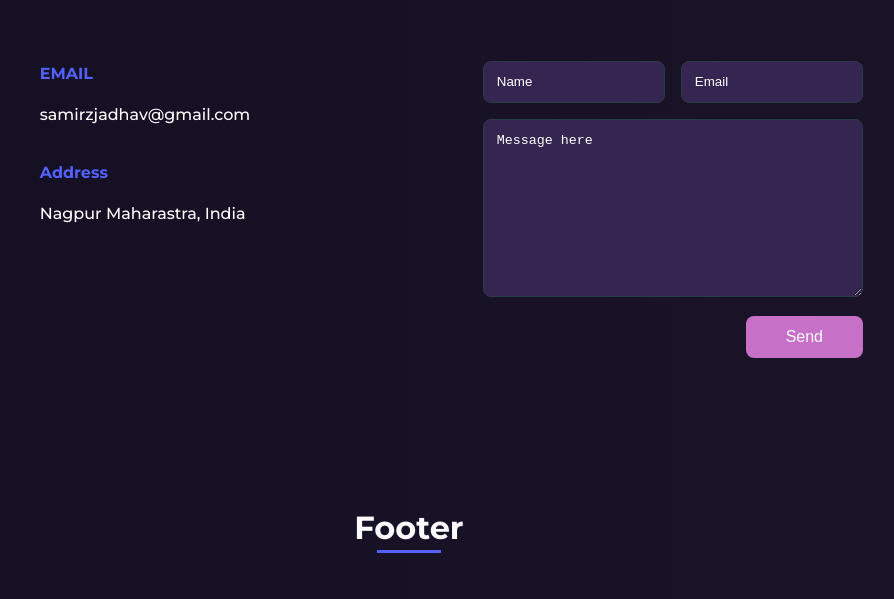
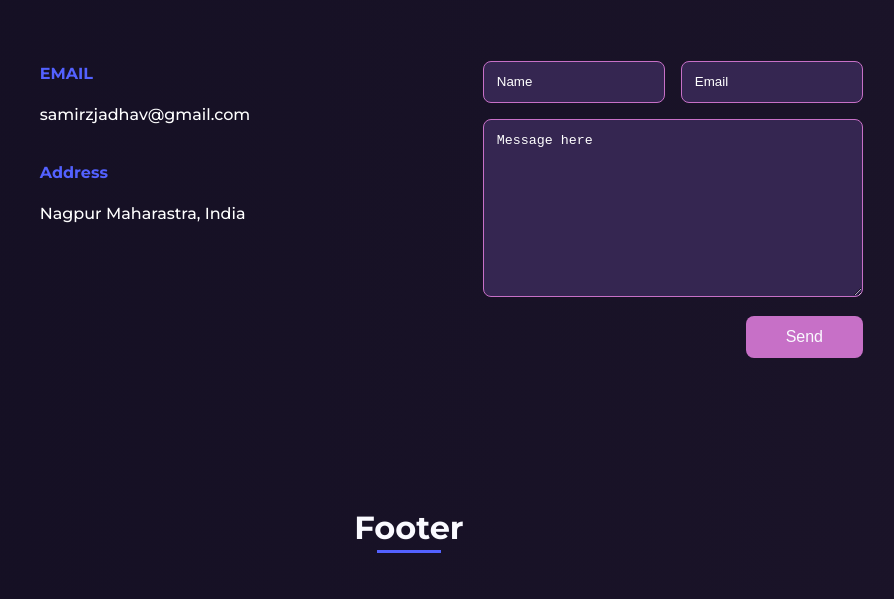
Before and after one commit to samirzjadhav/portfolio, a plain HTML site: page index.html in a window 1280 px wide. Shown: the part 3798-4397 px from the top of the page, without its empty margins (231-1125 px from the left). Drawn offline with nearby package versions, Linux system fonts and the light colour scheme.

Commit message:
feat: change input border color

```diff
--- a/style.css
+++ b/style.css
@@ -420,7 +420,7 @@ img {
   width: 100%;
   padding: 0.8rem;
   outline: none;
-  border: 1.5px solid var(--dark-color);
+  border: 1.5px solid #c770c7;
   border-radius: 0.5rem;
   color: #fff;
   margin-top: 1rem;
```
